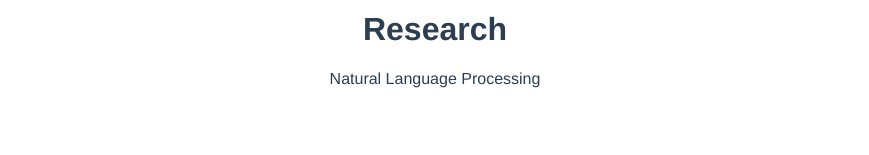
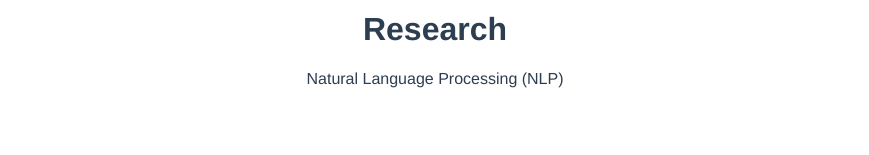
Before and after one commit to shota3506/biography, a Vue app: page / in a window 1280 px wide. Shown: the part 380-535 px from the top of the page, without its empty margins (205-1074 px from the left). Built offline with nearby package versions, Linux system fonts and the light colour scheme.

Commit message:
Fix docker-compose

```diff
--- a/docker-compose.yml
+++ b/docker-compose.yml
@@ -1,6 +1,6 @@
 version: '3'
 services:
-  client:
+  web:
     build: .
     ports:
       - 8080:8080
--- a/src/components/Top.vue
+++ b/src/components/Top.vue
@@ -12,14 +12,14 @@
       Web Application Engineer (Backend / Frontend)
     </div>
 
-    <div class="extracareer section">
+    <div class="research section">
       <h1>Research</h1>
       <div>
-        Natural Language Processing
+        Natural Language Processing (NLP)
       </div>
     </div>
 
-    <div class="word section">
+    <div class="work section">
       <h1>Work Experience</h1>
       <table border="1">
         <tr>
```
